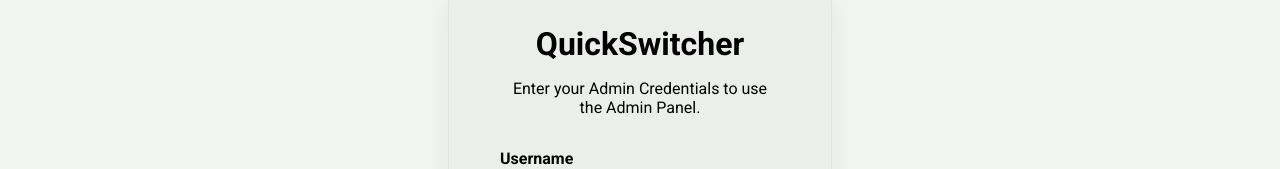
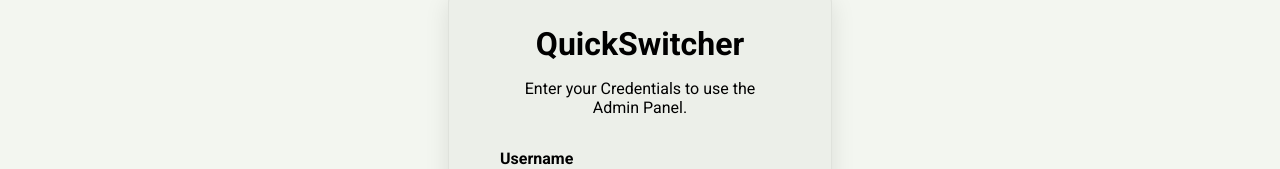
Before and after one commit to JJI579/url-shortener, a Vue app in the folder url-shortener/: page /login in a window 1280 px wide. Shown: the part 148-317 px from the top of the page. Built offline with nearby package versions, Linux system fonts and the light colour scheme; the HTML template or start-up script is replaced by a standard one.

Commit message:
Updated login prompt text and refined box-shadow mixin for consistency

```diff
--- a/url-shortener/src/LoginPage.vue
+++ b/url-shortener/src/LoginPage.vue
@@ -25,7 +25,7 @@
         <div class="form container">
             <div class="form__wrapper">
                 <h1 class="form__title">QuickSwitcher</h1>
-                <p class="form__text">Enter your Admin Credentials to use the Admin Panel.</p>
+                <p class="form__text">Enter your Credentials to use the Admin Panel.</p>
                 <div class="inputs">
                     <InputModel title="Username" v-model:input-model="username" type="login" class="form__button"/>
                     <InputModel title="Password" v-model:input-model="password" type="login" class="form__button"/>
--- a/url-shortener/src/variables.scss
+++ b/url-shortener/src/variables.scss
@@ -7,7 +7,8 @@
 
 
 @mixin shadow {
-    box-shadow: rgba(149, 157, 165, 0.2) 0px 8px 24px;
+    // rgba(149, 157, 165, 0.2)
+    box-shadow: rgba($color: #000000, $alpha: 0.1)  0px 8px 24px;
 }
 
 
```
